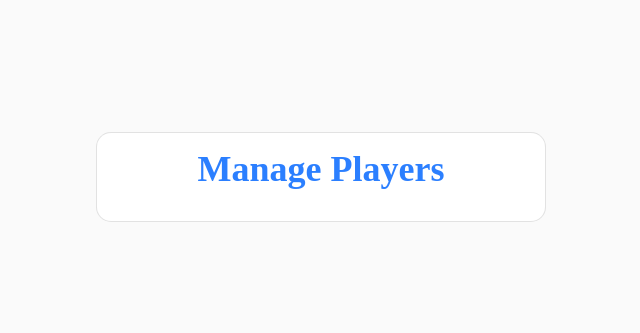
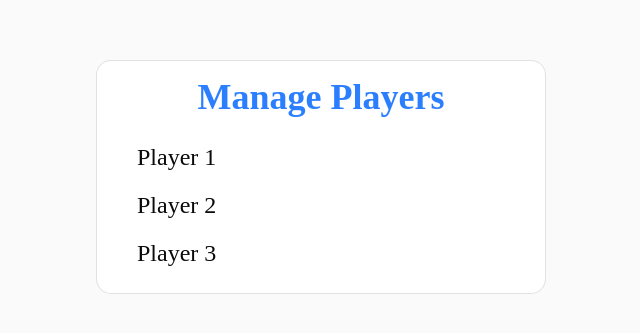
Before and after one commit to jenishpatel-jp/battle-buddies, a Next.js app: page /players in a window 1280 px wide. Shown: the part 223-556 px from the top of the page, without its empty margins (319-959 px from the left). Built offline with nearby package versions, Linux system fonts and the light colour scheme.

Commit message:
Added lists to the manage player component

```diff
--- a/src/components/players/ManagePlayers.tsx
+++ b/src/components/players/ManagePlayers.tsx
@@ -7,7 +7,17 @@ const ManagePlayers = () => {
                 <CardTitle className="text-center text-4xl text-blue-500 font-semibold">Manage Players</CardTitle>
             </CardHeader>
             <CardContent>
-
+                <ul>
+                    <li>
+                        <h1 className="text-2xl text-left p-2">Player 1</h1>
+                    </li>
+                    <li>
+                        <h1 className="text-2xl text-left p-2">Player 2</h1>
+                    </li>
+                    <li>
+                        <h1 className="text-2xl text-left p-2">Player 3</h1>
+                    </li>
+                </ul>
             </CardContent>
         </Card>
     )
```
